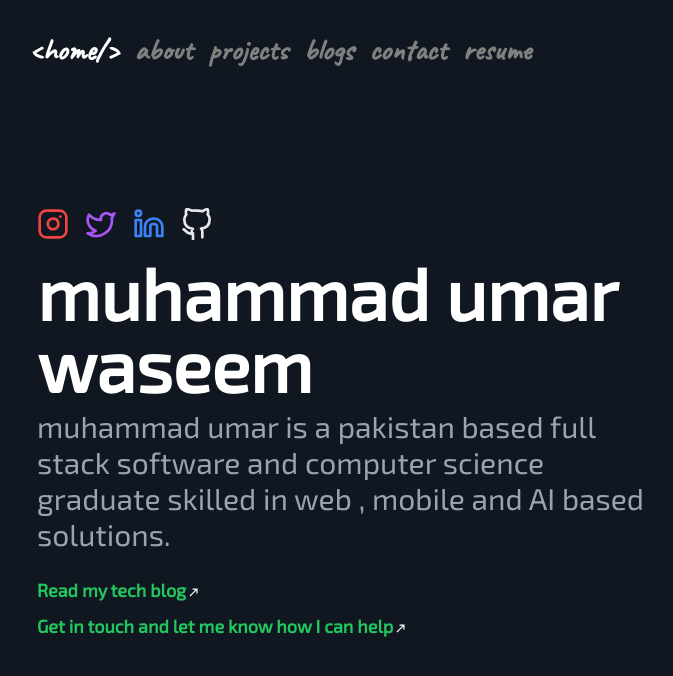
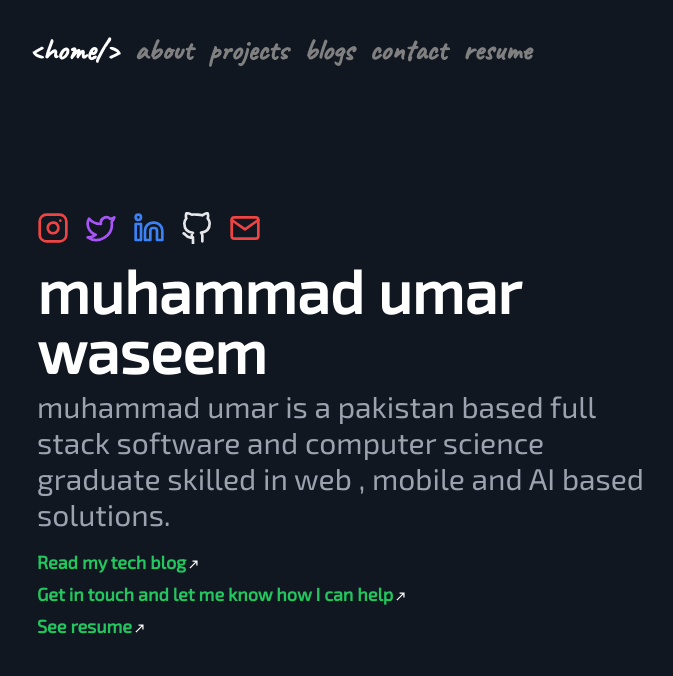
Before and after one commit to umarwaseeem/muhammadumarwaseem, a Next.js app: page / in a window 1280 px wide. Shown: the top 676 px of the page, without its empty margins (35-708 px from the left). Built offline with nearby package versions, Linux system fonts and the light colour scheme.

Commit message:
feat: animated view + checkbox for live projects only

```diff
--- a/app/components/contactlink.jsx
+++ b/app/components/contactlink.jsx
@@ -11,7 +11,11 @@ const listItemVariants = {
         opacity: 1,
         x: 0,
         transition: {
-            duration: 0.5,
+            type: "spring",
+            stiffness: 500,
+            damping: 20,
+            duration: 0.6,
+            bounce: 0.3,
         },
     },
 };
--- /dev/null
+++ b/app/components/icons/email-icon.jsx
@@ -0,0 +1,19 @@
+export default function EmailIcon(props) {
+    return (
+        <svg
+            {...props}
+            xmlns="http://www.w3.org/2000/svg"
+            width="24"
+            height="24"
+            viewBox="0 0 24 24"
+            fill="none"
+            stroke="currentColor"
+            strokeWidth="2"
+            strokeLinecap="round"
+            strokeLinejoin="round"
+        >
+            <path d="M4 4h16c1.1 0 2 .9 2 2v12c0 1.1-.9 2-2 2H4c-1.1 0-2-.9-2-2V6c0-1.1.9-2 2-2z" />
+            <polyline points="22,6 12,13 2,6" />
+        </svg>
+    )
+}
--- a/app/components/main.jsx
+++ b/app/components/main.jsx
@@ -1,5 +1,4 @@
 
-import PageWrapper from './pagewrapper';
 
 import SocialIcons from '../components/socialicons';
 import AnimatedLink from '../components/animatedlink';
@@ -11,7 +10,7 @@ export default function Main() {
         <main className="bg-midnightblue">
             <div className="flex h-[calc(100vh-68px)] flex-col lg:w-3/5 lg:items-start items-start justify-center lg:justify-end p-4 lg:p-16 lg:pb-40">
                 <SocialIcons />
-                <h1 className="px-2 font-bold text-4xl md:text-6xl lg:text-7xl text-white lg:text-left mb-2 text-left">muhammad umar waseem</h1>
+                <h1 className="px-2 font-bold text-4xl md:text-5xl lg:text-6xl text-white lg:text-left mb-2 text-left">muhammad umar waseem</h1>
                 <h2 className="px-2 text-xl md:text-3xl lg:text-3xl text-gray-400 lg:text-left text-left">muhammad umar is a pakistan based
                     <span className='hover:text-green-500'> full stack software</span> and computer science graduate skilled in
                     <span className='hover:text-red-500'> web </span>,
@@ -20,8 +19,9 @@ export default function Main() {
                     based solutions.
                 </h2>
                 <div className="flex flex-col justify-evenly">
-                    <AnimatedLink href={"/blogs"} linkText="Read my tech blog" custom={0} className={"mt-6 px-2"} />
-                    <AnimatedLink href={"/contact"} linkText="Get in touch and let me know how I can help" custom={1} className={"mt-2 px-2"} />
+                    <AnimatedLink href={"/blogs"} linkText="Read my tech blog" custom={0} className={"mt-4 px-2"} />
+                    <AnimatedLink href={"/contact"} linkText="Get in touch and let me know how I can help" custom={1} className={"mt-1 px-2"} />
+                    <AnimatedLink href={"/resume"} linkText="See resume" custom={2} className={"mt-1 px-2"} />
                 </div>
             </div>
         </main>
--- a/app/components/repolist.jsx
+++ b/app/components/repolist.jsx
@@ -1,10 +1,11 @@
-"use client"
+"use client";
 
 import { useEffect, useState } from "react";
 import Link from "next/link";
 import Image from "next/image";
-import Select from 'react-select'; // Import react-select
+import Select from 'react-select';
 import LinkIcon from "./icons/link-icon";
+import { motion } from 'framer-motion';
 
 async function fetchGitHubRepos() {
     const perPage = 100;
@@ -17,11 +18,28 @@ async function fetchGitHubRepos() {
     return repos;
 }
 
+const listItemVariants = {
+    hidden: { opacity: 0, x: -100 },
+    visible: {
+        opacity: 1,
+        x: 0,
+        transition: {
+            type: "spring",
+            stiffness: 500,
+            damping: 20,
+            duration: 0.6,
+            bounce: 0.3,
+        },
+    },
+};
+
+
 export default function RepoList() {
     const [repos, setRepos] = useState([]);
     const [filteredRepos, setFilteredRepos] = useState([]);
     const [topics, setTopics] = useState([]);
     const [selectedTopics, setSelectedTopics] = useState([]);
+    const [showLiveDemosOnly, setShowLiveDemosOnly] = useState(false);
 
     useEffect(() => {
         fetchGitHubRepos().then(repos => {
@@ -31,30 +49,38 @@ export default function RepoList() {
             const allTopics = repos.flatMap(repo => repo.topics || []);
             const uniqueTopics = [...new Set(allTopics)];
             const topicOptions = uniqueTopics.map(topic => ({ value: topic, label: topic }));
+            // sort by alphabetical order
+            topicOptions.sort((a, b) => a.label.localeCompare(b.label));
             setTopics(topicOptions);
         });
     }, []);
 
     useEffect(() => {
+        let filtered = repos;
+
         if (selectedTopics.length > 0) {
             const selectedValues = selectedTopics.map(topic => topic.value);
-            setFilteredRepos(repos.filter(repo => repo.topics?.some(topic => selectedValues.includes(topic))));
-        } else {
-            setFilteredRepos(repos);
+            filtered = filtered.filter(repo => repo.topics?.some(topic => selectedValues.includes(topic)));
         }
-    }, [selectedTopics, repos]);
+
+        if (showLiveDemosOnly) {
+            filtered = filtered.filter(repo => repo.homepage);
+        }
+
+        setFilteredRepos(filtered);
+    }, [selectedTopics, showLiveDemosOnly, repos]);
 
     const handleTopicChange = (selectedOptions) => {
         setSelectedTopics(selectedOptions || []);
     };
 
-    const handleClearSelection = () => {
-        setSelectedTopics([]);
+    const handleCheckboxChange = () => {
+        setShowLiveDemosOnly(!showLiveDemosOnly);
     };
 
     return (
-        <div>
-            <div className="mb-4 items-center lg:w-1/2 w-full">
+        <div className="lg:w-1/2 w-full">
+            <div className="mb-4 items-center w-full">
                 <Select
                     isMulti
                     options={topics}
@@ -64,20 +90,32 @@ export default function RepoList() {
                     onChange={handleTopicChange}
                     placeholder="Select tags..."
                 />
-                {selectedTopics.length > 0 && (
-                    <button
-                        onClick={handleClearSelection}
-                        className="bg-gray-600 text-white text-xs lg:text-sm px-3 py-1 rounded-full ml-2"
-                    >
-                        Clear All
-                    </button>
-                )}
+                {/* <div className="mt-2 flex items-center">
+                    <input
+                        type="checkbox"
+                        id="liveDemos"
+                        checked={showLiveDemosOnly}
+                        onChange={handleCheckboxChange}
+                        className="mr-2"
+                    />
+                    <label htmlFor="liveDemos" className="text-white">Show projects with live demo only</label>
+                </div> */}
+                <p className="text-white mt-4">Showing <span className="text-red-500">{filteredRepos.length}</span> result(s):</p>
             </div>
-            <ul className="space-y-4 w-full">
+            {repos.length === 0 && (
+                <p className="text-white text-3xl">Loading...</p>
+            )}
+            <ul className="space-y-6 w-full">
                 {filteredRepos.map((repo) => {
                     return (
                         !repo.fork && (
-                            <li key={repo.id} className="bg-gray-800 lg:w-1/2 w-full p-4 rounded-lg shadow-md hover:shadow-lg transition-shadow duration-300">
+                            <motion.li
+                                variants={listItemVariants}
+                                initial="hidden"
+                                animate="visible"
+                                exit="hidden"
+                                key={repo.id}
+                                className="bg-gray-800 w-full p-4 rounded-lg shadow-md shadow-gray-800">
                                 <div className="flex flex-row items-center">
                                     <Link href={repo.owner.html_url} target="_blank" rel="noopener noreferrer">
                                         <Image src={repo.owner.avatar_url} alt={repo.name} width={32} height={32} className="rounded-full mr-2" />
@@ -105,7 +143,7 @@ export default function RepoList() {
                                         View on GitHub
                                     </Link>
                                 </div>
-                            </li>
+                            </motion.li>
                         )
                     );
                 })}
--- a/app/components/socialicons.jsx
+++ b/app/components/socialicons.jsx
@@ -5,6 +5,7 @@ import GithubIcon from './icons/github-icon';
 import LinkedinIcon from './icons/linkedin-icon';
 import TwitterIcon from './icons/twitter-icon';
 import InstagramIcon from './icons/instagram-icon';
+import EmailIcon from './icons/email-icon';
 import Link from 'next/link';
 
 const iconData = [
@@ -31,6 +32,12 @@ const iconData = [
         ariaLabel: "muhammad umar waseem github link",
         icon: GithubIcon,
         colorClass: "text-gray-200"
+    },
+    {
+        href: "mailto:umar.waseem@gmail.com",
+        ariaLabel: "muhammad umar waseem email",
+        icon: EmailIcon,
+        colorClass: "text-red-500"
     },
 ];
 
--- a/app/page.js
+++ b/app/page.js
@@ -9,7 +9,7 @@ export default function Home() {
 }
 
 const metadata = {
-  title: "Muhammad Umar Waseem",
+  title: "Home | Muhammad Umar Waseem",
   description: "Muhammad is a Pakistan-based Full Stack Software Engineer and CS graduate skilled in Web, Mobile app, and AI solutions for diverse clients.",
   keywords: "Full Stack Software Engineer, AI Engineer, Web Developer, Mobile App Developer, Pakistan",
   author: "Muhammad Umar Waseem",
```
